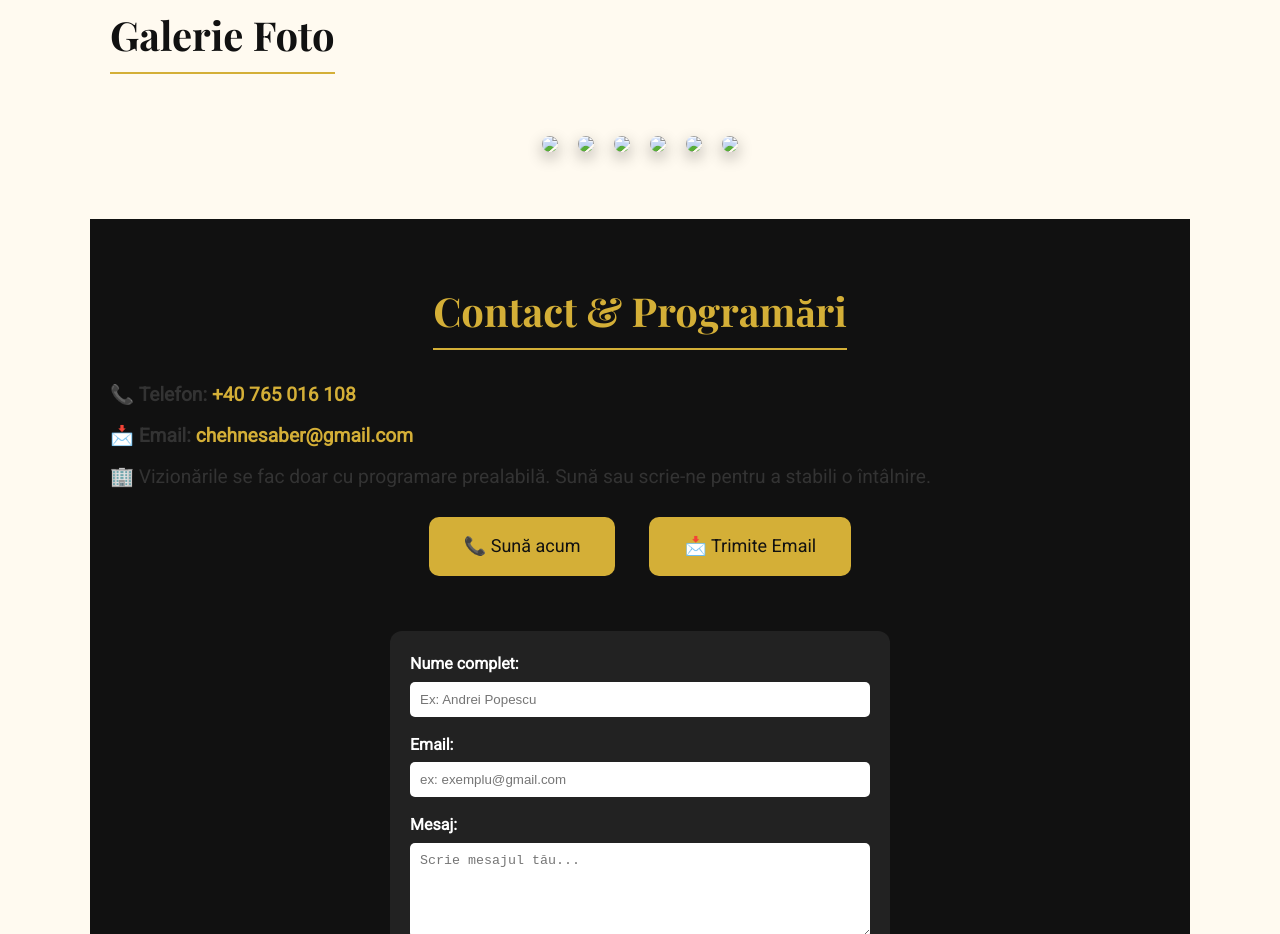
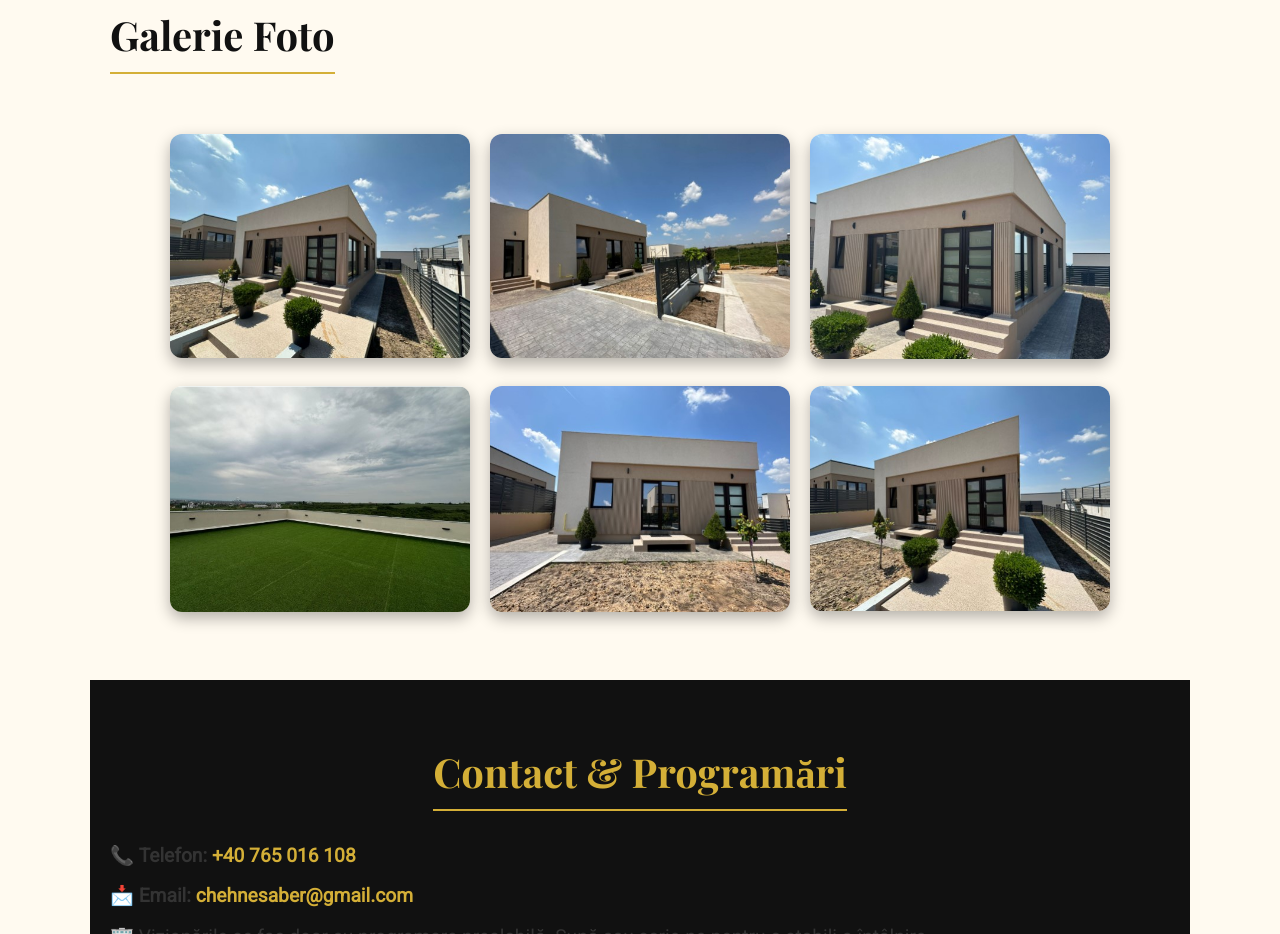
Before and after one commit to saberchehne/case-panoramic-craiova, a plain HTML site: page index.html in a window 1280 px wide. Shown: the part 2106-3040 px from the top of the page. Drawn offline with nearby package versions, Linux system fonts and the light colour scheme.

Commit message:
Update index.html

```diff
--- a/index.html
+++ b/index.html
@@ -166,12 +166,12 @@
   <section id="galerie">
     <h2>Galerie Foto</h2>
     <div class="gallery">
-      <a href="#img1"><img src="poze/casa1.jpg"></a>
-      <a href="#img2"><img src="poze/casa2.jpg"></a>
-      <a href="#img3"><img src="poze/casa3.jpg"></a>
-      <a href="#img4"><img src="poze/casa4.jpg"></a>
-      <a href="#img5"><img src="poze/casa5.jpg"></a>
-      <a href="#img6"><img src="poze/casa6.jpg"></a>
+      <a href="#img1"><img src="casa1.jpg"></a>
+      <a href="#img2"><img src="casa2.jpg"></a>
+      <a href="#img3"><img src="casa3.jpg"></a>
+      <a href="#img4"><img src="casa4.jpg"></a>
+      <a href="#img5"><img src="casa5.jpg"></a>
+      <a href="#img6"><img src="casa6.jpg"></a>
     </div>
 
     <!-- Lightbox-uri -->
```
